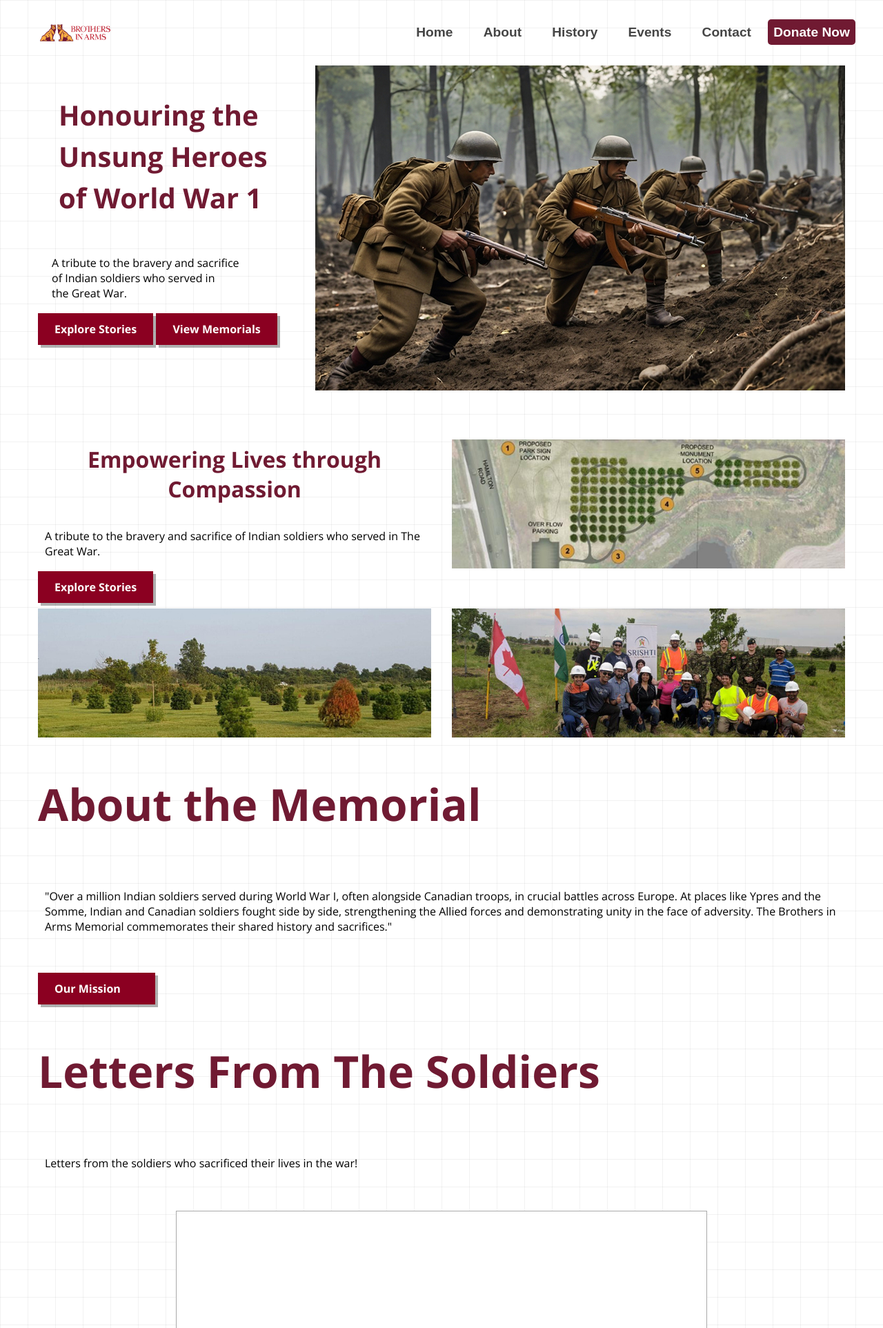
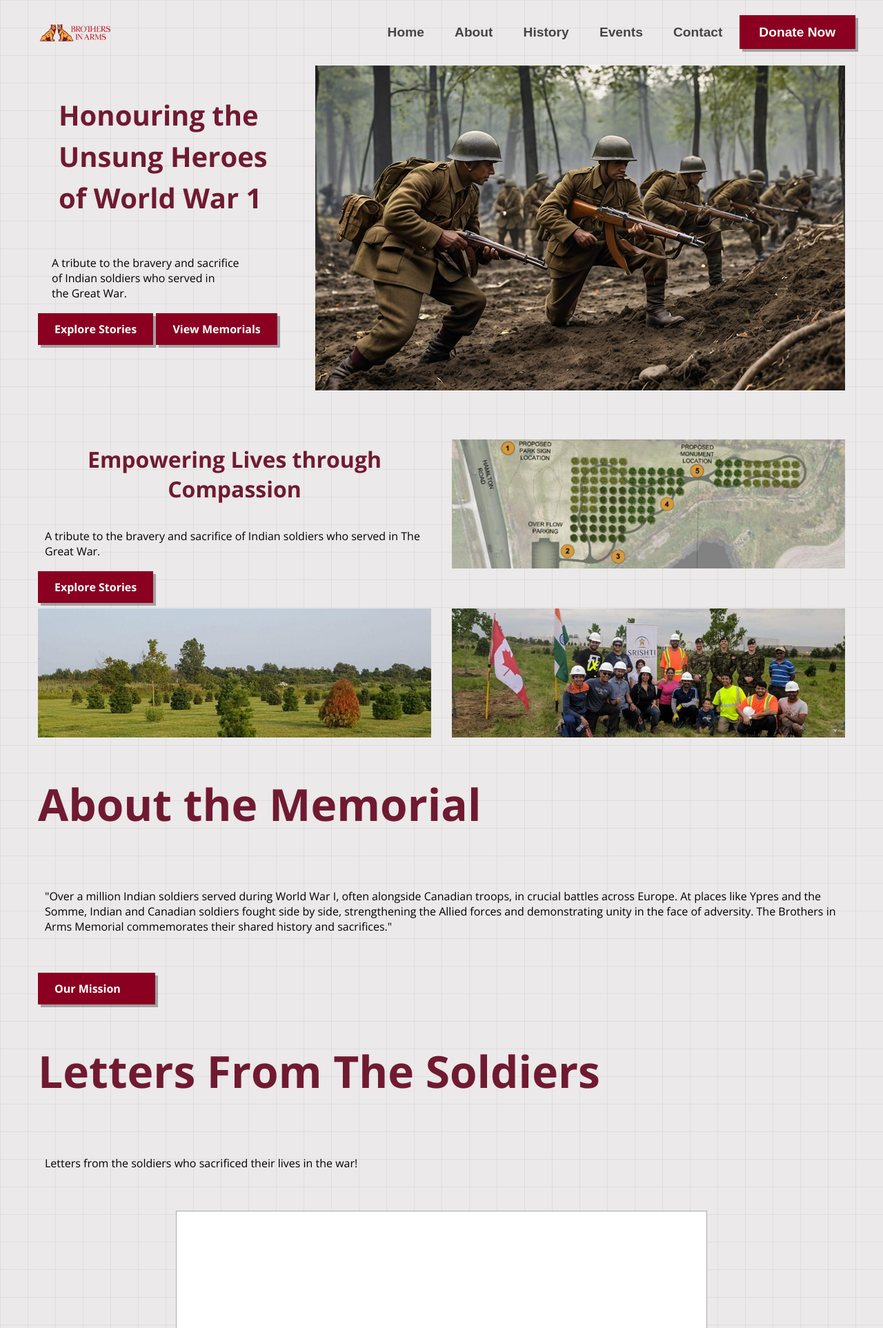
Before and after one commit to nikmeijer/brothers-in-arms-web, a PHP site: page / in a window 1280 px wide. Shown: the top 1925 px of the page at 69% size. Run offline with PHP 8.4, Linux system fonts and the light colour scheme; some web fonts are replaced.

Commit message:
home page done

```diff
--- a/css/main.css
+++ b/css/main.css
@@ -445,7 +445,7 @@ button a {
 }
 body {
   font-family: "Open Sans", sans-serif;
-  background-color: #fff;
+  background-color: #ebe9e9;
   background-image: linear-gradient(to right, rgba(0, 0, 0, 0.05) 1px, transparent 1px), linear-gradient(to bottom, rgba(0, 0, 0, 0.05) 1px, transparent 1px);
   background-size: 40px 40px;
 }
--- a/event.html
+++ b/event.html
@@ -104,7 +104,7 @@
             <p class="m-col-start-4 m-col-end-10">Help us to achieve our goal of having a permanent memorial to those
                 Muslims who have fought and served during times of war.</p>
 
-            <button class="m-col-start-6 m-col-end-8">Donate Now</button>
+                <a href="gallery.html" class="see-all-button m-col-start-6 m-col-end-8">Donate Now</a>
         </section>
 
         <section class="grid-con donation-section">
--- a/index.html
+++ b/index.html
@@ -36,7 +36,7 @@
             <li><a href="history.html">History</a></li>
             <li><a href="event.html">Events</a></li>
             <li><a href="contact.html">Contact</a></li>
-            <li><a href="*" class="donate-nav">Donate Now</a></li>
+            <li><a href="gallery.html" class="see-all-button m-col-start-6 m-col-end-8">Donate Now</a></li>
         </nav>
         <!-- Mobile Menu -->
         <div id="mobile-nav" class="col-start-3 col-end-5 mobile">
@@ -50,7 +50,7 @@
                     <li><a href="history.html">History</a></li>
                     <li><a href="event.html">Events</a></li>
                     <li><a href="contact.html">Contact</a></li>
-                    <li><a href="*" class="donate-nav">Donate Now</a></li>
+                    <li><a href="gallery.html" class="see-all-button m-col-start-6 m-col-end-8">Donate Now</a></li>
                 </ul>
             </div>
         </div>
@@ -169,7 +169,7 @@
             <p class="m-col-start-4 m-col-end-10">Help us to achieve our goal of having a permanent memorial to those
                 Muslims who have fought and served during times of war.</p>
 
-            <button class="m-col-start-6 m-col-end-8">Donate Now</button>
+                <a href="gallery.html" class="see-all-button m-col-start-6 m-col-end-8">Donate Now</a>
         </section>
 
         <section class="grid-con donation-section">
--- a/sass/pages/_home.scss
+++ b/sass/pages/_home.scss
@@ -1,6 +1,6 @@
 body {
     font-family: "Open Sans", sans-serif;
-    background-color: #fff;
+    background-color: #ebe9e9;
     background-image:
         linear-gradient(to right, rgba(0, 0, 0, 0.05) 1px, transparent 1px),
         linear-gradient(to bottom, rgba(0, 0, 0, 0.05) 1px, transparent 1px);
```
